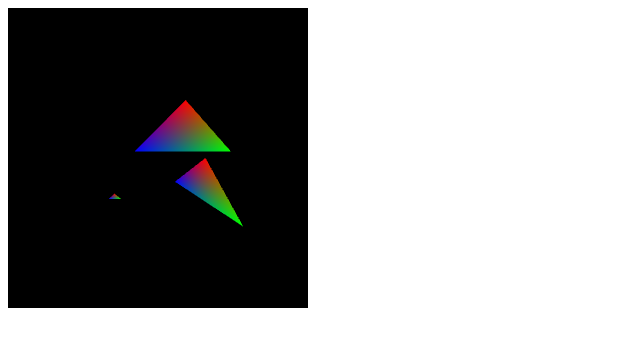
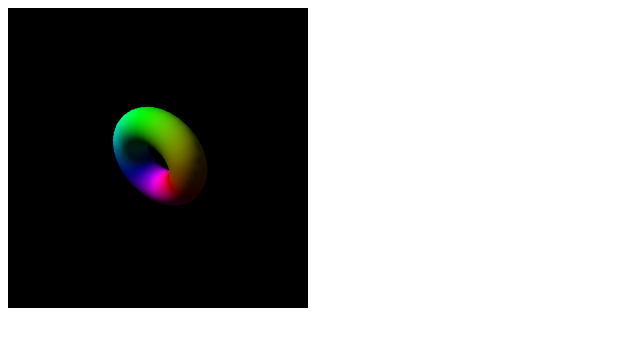
Before and after one commit to katsew/training-webgl, a plain HTML site: page index.html in a window 1280 px wide. Shown: the whole page, without its empty margins (0-640 px from the left). Drawn offline with Linux system fonts and the light colour scheme.

Commit message:
donut render

```diff
--- a/index.html
+++ b/index.html
@@ -1,18 +1,24 @@
 <html>
     <head>
         <title>WebGL TEST</title>
+        <meta charset="utf-8">
     </head>
     <body>
         <canvas id="canvas"></canvas>
 
         <script id="vertexShader" type="x-shader/x-vertex">
           attribute vec3 position;
+          attribute vec3 normal;
           attribute vec4 color;
           uniform mat4 mvpMatrix;
+          uniform mat4 invMatrix;
+          uniform vec3 lightDirection;
           varying vec4 vColor;
 
           void main (void) {
-            vColor = color;
+            vec3 invLight = normalize (invMatrix * vec4 (lightDirection, 0.0)).xyz;
+            float diffuse = clamp (dot (normal, invLight), 0.1, 1.0);
+            vColor = color * vec4 (vec3 (diffuse), 1.0);
             gl_Position = mvpMatrix * vec4(position, 1.0);
           }
         </script>
--- a/js/app.js
+++ b/js/app.js
@@ -20,6 +20,26 @@ var app = (function(){
       fs = shader;
     };
 
+    var _hsva = function (h, s, v, a) {
+      if (s > 1 || v > 1 || a > 1) return;
+      var th = h % 360;
+      var i = Math.floor (th / 60);
+      var f = th / 60 - i;
+      var m = v * (1 -s);
+      var n = v * (1 -s * f);
+      var k = v * (1 -s * (1 - f));
+      var color = [];
+      if (!s > 0 && !s < 0) {
+        color.push (v, v, v, a);
+      } else {
+        var r = [v, n, m, m, k, v];
+        var g = [k, v, v, n, m, m];
+        var b = [m, m, k, v, v, n];
+        color.push (r[i], g[i], b[i], a);
+      }
+      return color;
+    }
+
     // #pragma region - public methods
     this.init = function(w, h, clearColor, depth){
       c = document.getElementById('canvas');
@@ -27,6 +47,12 @@ var app = (function(){
       c.height = h;
 
       gl = c.getContext('webgl') || c.getContext ('experimental-webgl');
+      gl.clearColor(clearColor[0], clearColor[1], clearColor[2], clearColor[3]);
+      gl.clearDepth (depth);
+      gl.clear (gl.COLOR_BUFFER_BIT | gl.DEPTH_BUFFER_BIT);
+    }
+
+    this.clearContext = function (clearColor, depth) {
       gl.clearColor(clearColor[0], clearColor[1], clearColor[2], clearColor[3]);
       gl.clearDepth (depth);
       gl.clear (gl.COLOR_BUFFER_BIT | gl.DEPTH_BUFFER_BIT);
@@ -137,6 +163,16 @@ var app = (function(){
       return vbo;
     }
 
+    this.createIBO = function (data) {
+      var ibo = gl.createBuffer ();
+
+      gl.bindBuffer (gl.ELEMENT_ARRAY_BUFFER, ibo);
+      gl.bufferData (gl.ELEMENT_ARRAY_BUFFER, new Int16Array(data), gl.STATIC_DRAW);
+      gl.bindBuffer (gl.ELEMENT_ARRAY_BUFFER, null);
+
+      return ibo;
+    }
+
     this.setShaderAttrib = function (vbo, attL, attS) {
 
       for (var i in vbo) {
@@ -145,6 +181,36 @@ var app = (function(){
         gl.vertexAttribPointer (attL[i], attS[i], gl.FLOAT, false, 0, 0);
       }
 
+    }
+
+    this.createTorus = function (row, column, irad, orad) {
+      var pos = [], col = [], idx = [], nor = [];
+      for (var i=0; i <= row; i++) {
+        var r = Math.PI * 2 / row * i;
+        var rr = Math.cos (r);
+        var ry = Math.sin (r);
+
+        for (var ii=0; ii <= column; ii++) {
+          var tr = Math.PI * 2 / column * ii;
+          var tx = (rr * irad + orad) * Math.cos (tr);
+          var ty = ry * irad;
+          var tz = (rr * irad + orad) * Math.sin (tr);
+          var rx = rr * Math.cos (tr);
+          var rz = rr * Math.sin (tr);
+          pos.push (tx, ty, tz);
+          nor.push (rx, ry, rz);
+          var tc = _hsva (360 / column * ii, 1, 1, 1);
+          col.push (tc[0], tc[1], tc[2], tc[3]);
+        }
+      }
+      for (i = 0; i < row; i++) {
+        for (ii = 0; ii < column; ii++) {
+          r = (column + 1) * i + ii;
+          idx.push (r, r + column + 1, r + 1);
+          idx.push (r + column + 1, r + column + 2, r + 1);
+        }
+      }
+      return [pos, nor, col, idx];
     }
   }
 
@@ -171,33 +237,37 @@ window.onload = function(){
   var fShader = app.createShader ('fragmentShader');
   var prg = app.createProgram (vShader, fShader);
 
-  var attLocation = new Array (2);
+
+  var torusData = app.createTorus (32, 32, 1.0, 2.0);
+  var position = torusData[0];
+  var normal = torusData[1]
+  var color = torusData[2];
+  var index = torusData[3];
+
+  // create VBO
+  var vbos = new Array (3);
+  vbos[0] = app.createVBO (position);
+  vbos[1] = app.createVBO (color);
+  vbos[2] = app.createVBO (normal);
+
+  var attLocation = new Array (3);
   attLocation[0] = gl.getAttribLocation (prg, 'position');
   attLocation[1] = gl.getAttribLocation (prg, 'color');
-  var uniLocation = gl.getUniformLocation (prg, 'mvpMatrix');
+  attLocation[2] = gl.getAttribLocation (prg, 'normal');
 
-  var attStride = new Array (3);
+  var attStride = new Array (2);
   attStride[0] = 3;
   attStride[1] = 4;
-
-  var vertexPosition = [
-    0.0, 1.0, 0.0,
-    1.0, 0.0, 0.0,
-    -1.0, 0.0, 0.0
-  ];
-
-  var vertexColor = [
-    1.0, 0.0, 0.0, 1.0,
-    0.0, 1.0, 0.0, 1.0,
-    0.0, 0.0, 1.0, 1.0
-  ];
-
-  var vbos = new Array (2);
-  vbos[0] = app.createVBO (vertexPosition);
-  vbos[1] = app.createVBO (vertexColor);
-
+  attStride[2] = 3;
   app.setShaderAttrib (vbos, attLocation, attStride);
 
+  // create IBO
+  var ibo = app.createIBO (index);
+  gl.bindBuffer (gl.ELEMENT_ARRAY_BUFFER, ibo);
+
+  gl.enable (gl.CULL_FACE);
+  gl.enable (gl.DEPTH_TEST);
+  gl.depthFunc (gl.LEQUAL);
   // create mat4 lib instance
   var m = new matIV ();
 
@@ -207,22 +277,19 @@ window.onload = function(){
   var pMatrix = m.identity (m.create ());
   var tmpMatrix = m.identity (m.create ());
   var mvpMatrix = m.identity (m.create ());
+  var invMatrix = m.identity(m.create());
 
-  m.lookAt ([0.0, 1.0, 3.0], [0, 0, 0], [0, 1, 0], vMatrix);
-  m.perspective (90, c.width / c.height, 0.1, 100, pMatrix);
+  m.lookAt ([0.0, 0.0, 20.0], [0, 0, 0], [0, 1, 0], vMatrix);
+  m.perspective (45, c.width / c.height, 0.1, 100, pMatrix);
   m.multiply (pMatrix, vMatrix, tmpMatrix);
-  m.translate (mMatrix, [1.5, 0.0, 0.0], mMatrix);
-  m.multiply (tmpMatrix, mMatrix, mvpMatrix);
+  m.inverse (mMatrix, invMatrix);
 
-  gl.uniformMatrix4fv (uniLocation, false, mvpMatrix);
-  gl.drawArrays (gl.TRIANGLES, 0, 3);
+  var lightDirection = [-0.5, 0.5, 0.5];
 
-  m.identity (mMatrix);
-  m.translate (mMatrix, [-1.5, 0.0, 0.0], mMatrix);
-  m.multiply (tmpMatrix, mMatrix, mvpMatrix);
-
-  gl.uniformMatrix4fv (uniLocation, false, mvpMatrix);
-  gl.drawArrays (gl.TRIANGLES, 0, 3);
+  var uniLocation = [];
+  uniLocation[0] = gl.getUniformLocation (prg, 'mvpMatrix');
+  uniLocation[1] = gl.getUniformLocation (prg, 'invMatrix');
+  uniLocation[2] = gl.getUniformLocation (prg, 'lightDirection');
 
   var count = 0;
 
@@ -231,38 +298,23 @@ window.onload = function(){
   })(window, 'equestAnimationFrame');
 
   (function render () {
-    app.init(300, 300, clearColorArray, 1.0);
+
+    app.clearContext(clearColorArray, 1.0);
     count++;
     var rad = (count % 360) * Math.PI / 180;
 
-    var x = Math.cos (rad);
-    var y = Math.sin (rad);
     m.identity (mMatrix);
-    m.translate (mMatrix, [x, y + 1.0, 0.0], mMatrix);
+    m.rotate (mMatrix, rad, [1, 0, 1], mMatrix);
+    m.multiply (tmpMatrix, mMatrix, mvpMatrix);
+    m.inverse (mMatrix, invMatrix);
 
-    m.multiply (tmpMatrix, mMatrix, mvpMatrix);
-    gl.uniformMatrix4fv (uniLocation, false, mvpMatrix);
-    gl.drawArrays (gl.TRIANGLES, 0, 3);
+    gl.uniformMatrix4fv (uniLocation[0], false, mvpMatrix);
+    gl.uniformMatrix4fv (uniLocation[1], false, invMatrix);
+    gl.uniform3fv (uniLocation[2], lightDirection);
 
-    m.identity (mMatrix);
-    m.translate (mMatrix, [1.0, -1.0, 0.0], mMatrix);
-    m.rotate (mMatrix, rad, [0, 1, 0], mMatrix);
-
-    m.multiply (tmpMatrix, mMatrix, mvpMatrix);
-    gl.uniformMatrix4fv (uniLocation, false, mvpMatrix);
-    gl.drawArrays (gl.TRIANGLES, 0, 3);
-
-    var s = Math.sin (rad) + 1.0;
-    m.identity (mMatrix);
-    m.translate (mMatrix, [-1.0, -1.0, 0.0], mMatrix);
-    m.scale(mMatrix, [s, s, 0.0], mMatrix);
-
-    m.multiply (tmpMatrix, mMatrix, mvpMatrix);
-    gl.uniformMatrix4fv (uniLocation, false, mvpMatrix);
-    gl.drawArrays (gl.TRIANGLES, 0, 3);
+    gl.drawElements(gl.TRIANGLES, index.length, gl.UNSIGNED_SHORT, 0);
 
     gl.flush ();
     animation(render);
   })();
-
 }
```
